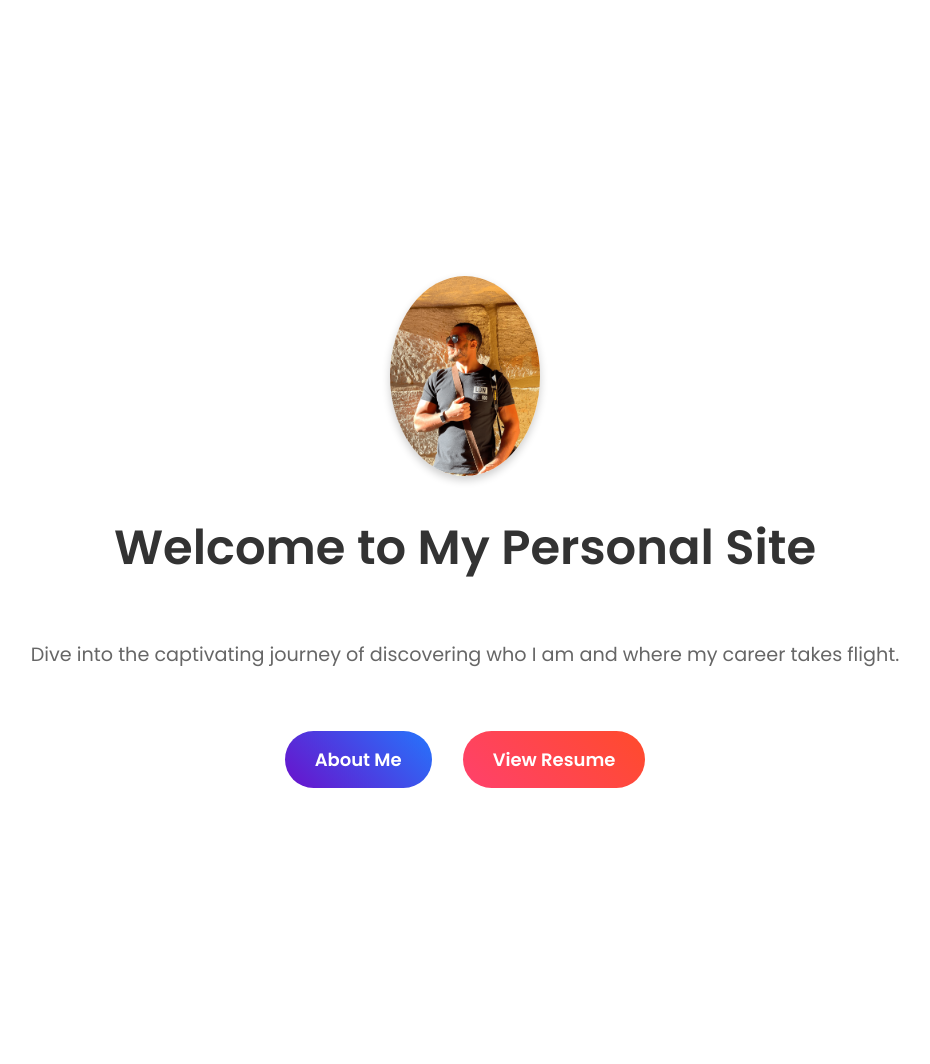
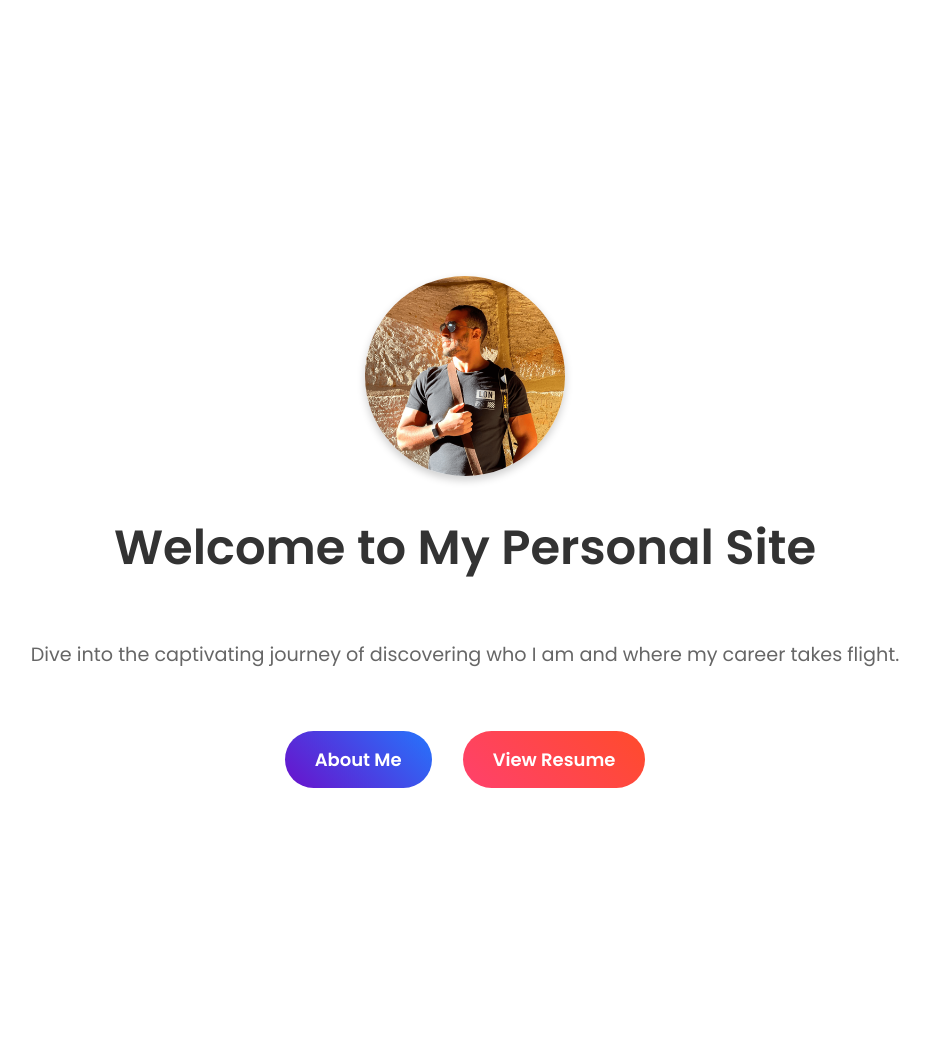
Before and after one commit to hkandeal/linode-mysiteapp, a PHP site: page / in a window 1280 px wide. Shown: the whole page, without its empty margins (175-1105 px from the left). Run offline with PHP 8.4, Linux system fonts and the light colour scheme; some libraries are stand-ins or nearby versions.

Commit message:
fix home page

```diff
--- a/public/home.php
+++ b/public/home.php
@@ -16,7 +16,7 @@
     <meta name="theme-color" content="#ffffff">
 
     <!-- Open Graph Meta Tags -->
-    <meta property="og:title" content="Hossam Kandel Mohamed" />
+    <meta property="og:title" content="Hossam Kandel Mohamed Ibrahim" />
     <meta property="og:image" content="https://hossam.io/public/res/info.png" />
     <meta property="og:description" content="Personal Website" />
     <meta property="og:url" content="https://hossam.io/" />
@@ -55,7 +55,8 @@
 
         .profile-photo {
             border-radius: 50%;
-            max-width: 150px;
+            max-width: 250px;
+            height: 250;
             margin-bottom: 20px;
         }
 
```
Also changed, not shown: README.md.
